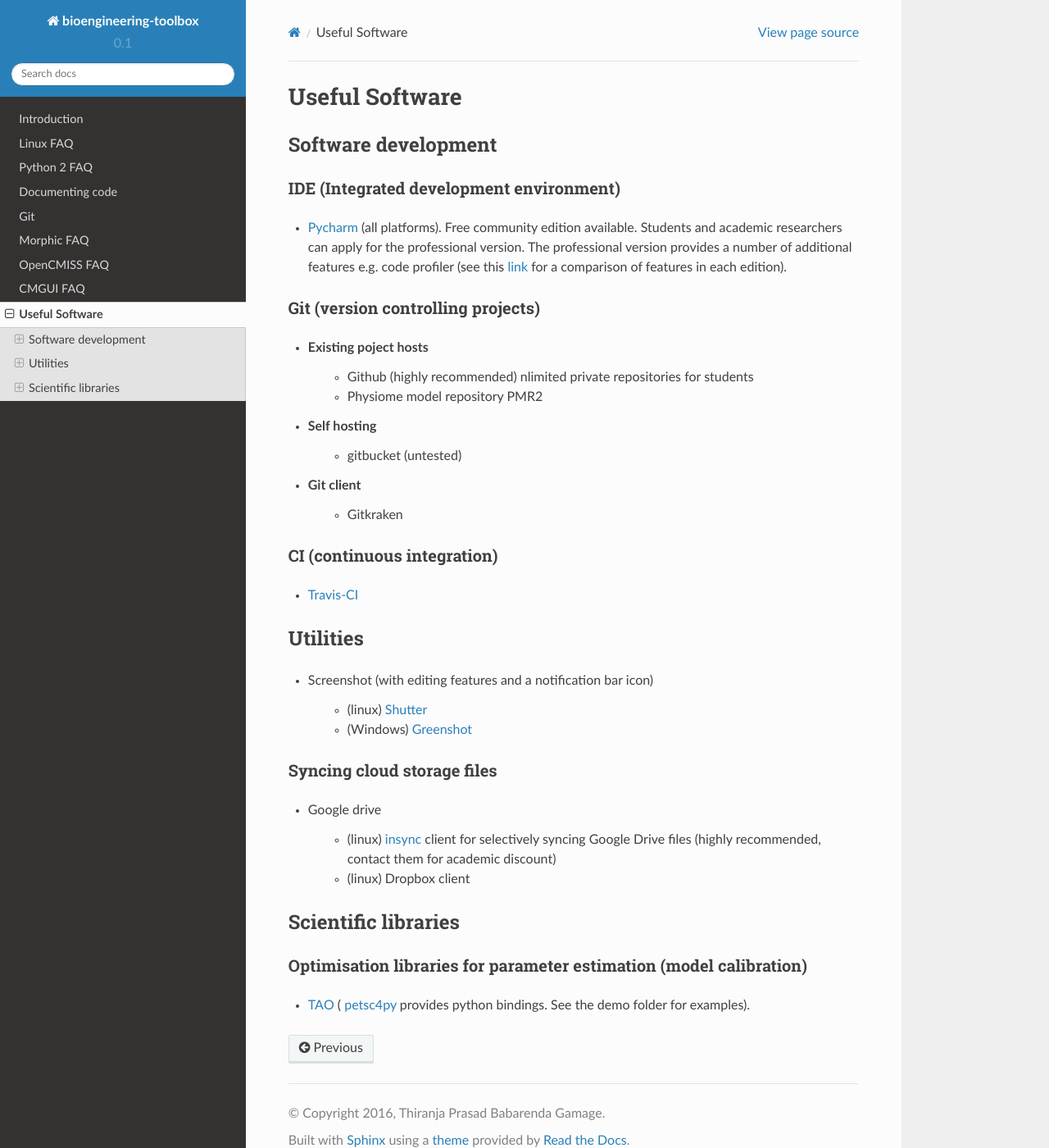
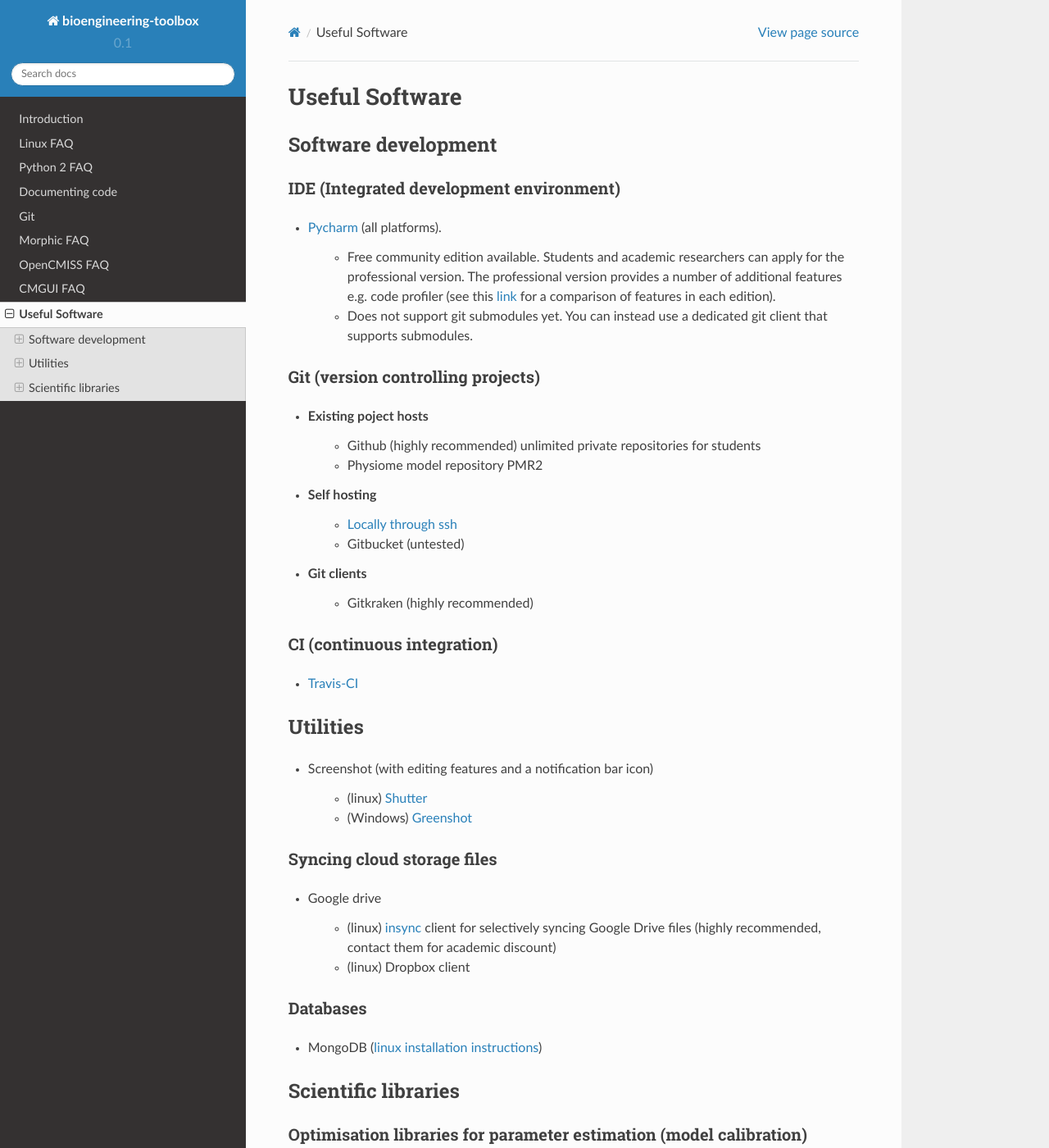
Before and after one commit to PrasadBabarendaGamage/bioengineering-toolbox, a Sphinx documentation site: the page built from docs/source/useful_software.rst, in a window 1280 px wide and 1400 px high. Shown: the whole window at 82% size. Built offline with Sphinx 7.4.7 and the Read the Docs theme 2.0.0, drawn with Linux system fonts in a browser that asks for light colours; formulas are drawn with MathJax 3; pages that are not in the unit, such as notebooks, are missing from menus.

Commit message:
Updating useful software

```diff
--- a/docs/source/useful_software.rst
+++ b/docs/source/useful_software.rst
@@ -16,26 +16,30 @@
 IDE (Integrated development environment)
 ----------------------------------------
 
-* `Pycharm <https://www.jetbrains.com/pycharm/>`_ (all platforms). Free
-  community edition available. Students and academic researchers can apply
-  for the professional version. The professional version provides a number
-  of additional features e.g. code profiler (see this
-  `link <https://www.jetbrains.com/pycharm/features/editions_comparison_matrix.html>`_
-  for a comparison of features in each edition).
+* `Pycharm <https://www.jetbrains.com/pycharm/>`_ (all platforms).
+
+   - Free community edition available. Students and academic researchers can
+     apply for the professional version. The professional version provides a
+     number of additional features e.g. code profiler (see this `link <https://www.jetbrains.com/pycharm/features/editions_comparison_matrix.html>`_
+     for a comparison of features in each edition).
+
+   - Does not support git submodules yet. You can instead use a dedicated git
+     client that supports submodules.
 
 ----------------------------------
 Git (version controlling projects)
 ----------------------------------
 
 * Existing poject hosts
-    - Github (highly recommended) nlimited private repositories for students
+    - Github (highly recommended) unlimited private repositories for students
     - Physiome model repository PMR2
 
 * Self hosting
-    - gitbucket (untested)
+    - `Locally through ssh <https://git-scm.com/book/en/v2/Git-on-the-Server-Getting-Git-on-a-Server>`_
+    - Gitbucket (untested)
 
-* Git client
-    - Gitkraken
+* Git clients
+    - Gitkraken (highly recommended)
 
 ---------------------------
 CI (continuous integration)
@@ -66,6 +70,13 @@
     - (linux) Dropbox client
 
 
+---------
+Databases
+---------
+
+* MongoDB (`linux installation instructions <https://docs.mongodb.com/manual/tutorial/install-mongodb-on-linux/>`_)
+
+
 ====================
 Scientific libraries
 ====================
```
